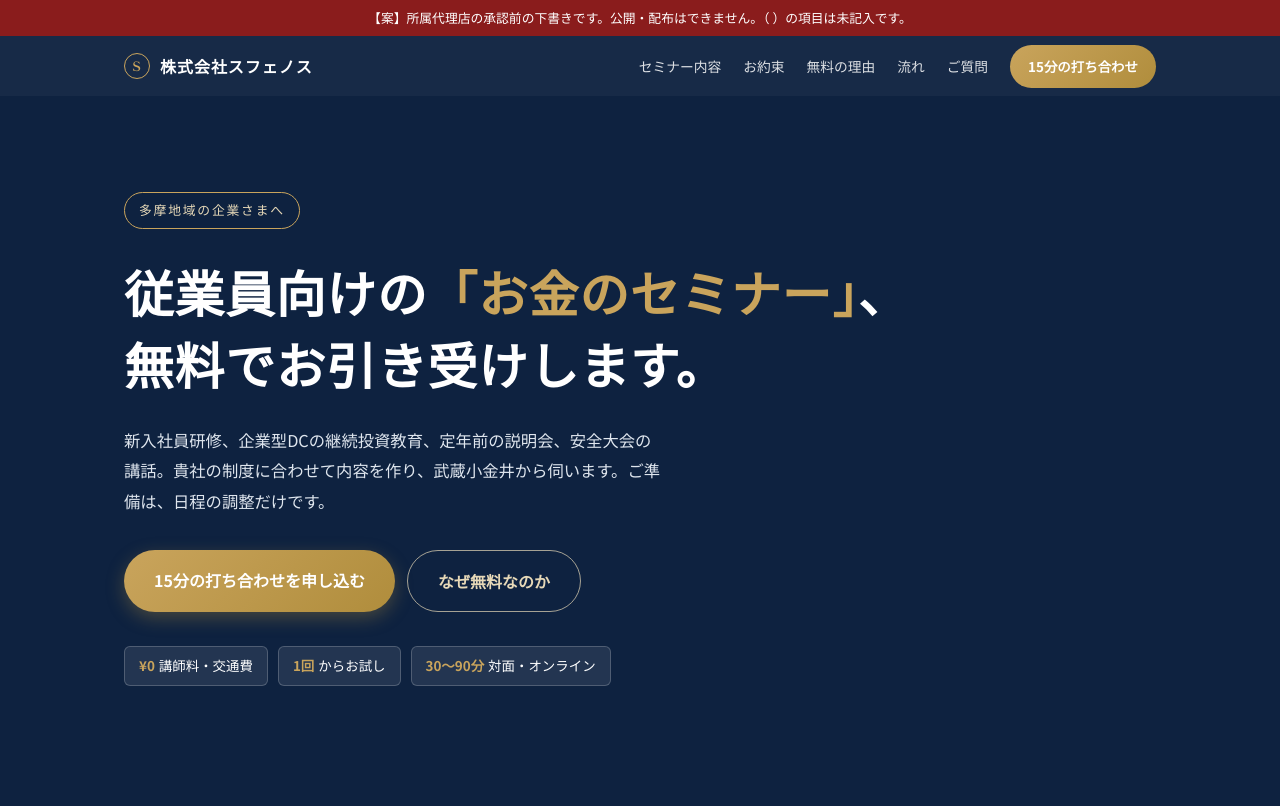
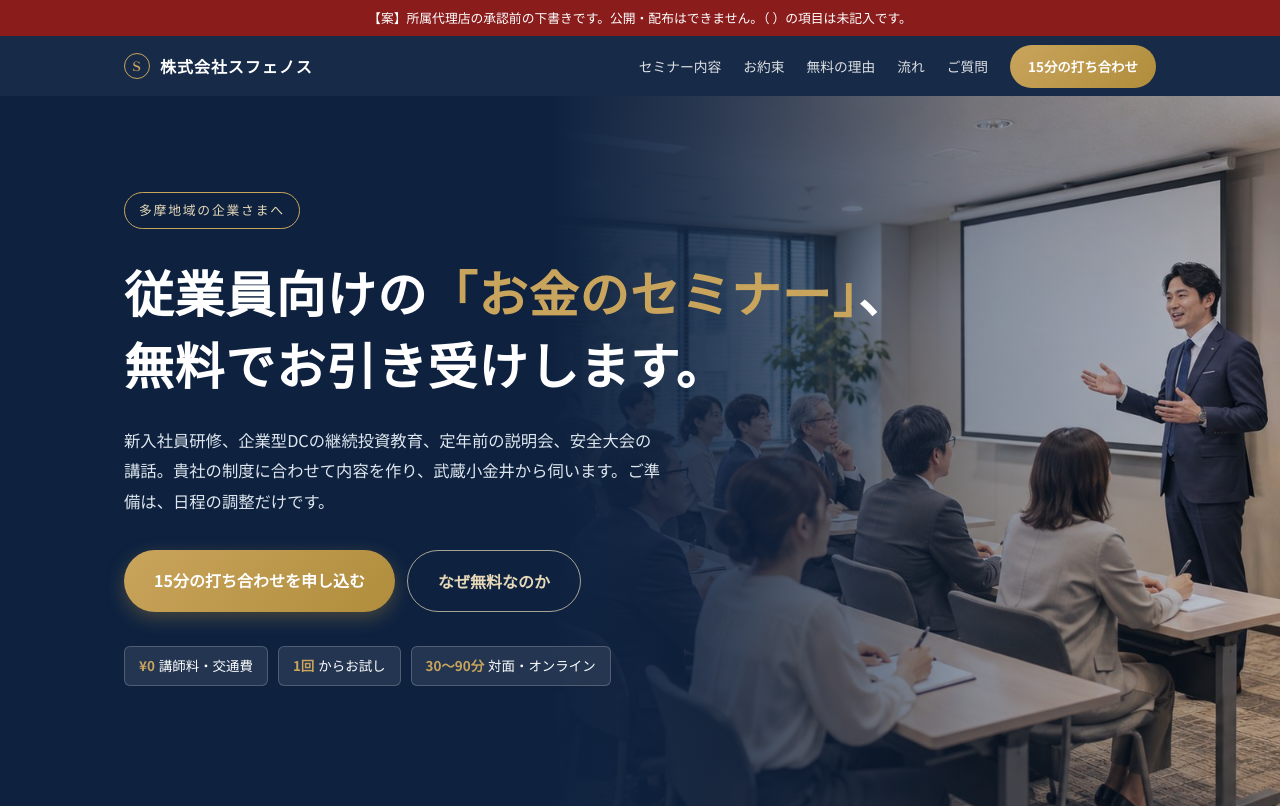
Before and after one commit to koseken0719-lang/kentakoseki0719, a plain HTML site: page fukuri-fp-sales/lp/index.html in a window 1280 px wide. Shown: the top 808 px of the page. Drawn offline with Linux system fonts and the light colour scheme.

Commit message:
案内ページに画像9点を追加し、全体プレビュー画像を同梱
Co-Authored-By: Claude Fable 5.2 <noreply@anthropic.com>
Claude-Session: https://claude.ai/code/session_01P1Jscf4cTZKgUuMGeDDT6j

```diff
--- a/fukuri-fp-sales/lp/index.html
+++ b/fukuri-fp-sales/lp/index.html
@@ -42,7 +42,7 @@ a{color:inherit}
 /* ヒーロー */
 .hero{position:relative;background:var(--navy-deep);color:#fff;overflow:hidden}
 .hero::before{content:"";position:absolute;inset:0;background:url(assets/hero.jpg) center right/cover no-repeat;opacity:.9}
-.hero::after{content:"";position:absolute;inset:0;background:linear-gradient(90deg,var(--navy-deep) 0%,rgba(14,34,64,.94) 38%,rgba(14,34,64,.45) 70%,rgba(14,34,64,.15) 100%)}
+.hero::after{content:"";position:absolute;inset:0;background:linear-gradient(90deg,var(--navy-deep) 0%,var(--navy-deep) 43%,rgba(14,34,64,.82) 56%,rgba(14,34,64,.4) 76%,rgba(14,34,64,.12) 100%)}
 .hero .wrap{position:relative;z-index:1;padding-top:96px;padding-bottom:104px}
 .eyebrow{display:inline-block;border:1px solid var(--gold-bright);color:var(--gold-pale);font-size:.8rem;letter-spacing:.14em;padding:5px 14px;border-radius:999px}
 h1{font-family:var(--serif);font-size:clamp(1.9rem,4.8vw,3.1rem);line-height:1.45;margin:.55em 0 .5em;font-weight:800;letter-spacing:.02em;max-width:18em}
```
Also changed, not shown: fukuri-fp-sales/lp/assets/consult.jpg (added), fukuri-fp-sales/lp/assets/contact.jpg (added), fukuri-fp-sales/lp/assets/dc.jpg (added), fukuri-fp-sales/lp/assets/hero.jpg (added), fukuri-fp-sales/lp/assets/newhire.jpg (added), fukuri-fp-sales/lp/assets/preretire.jpg (added), fukuri-fp-sales/lp/assets/safety.jpg (added), fukuri-fp-sales/lp/assets/survey.jpg (added), fukuri-fp-sales/lp/assets/totalreward.jpg (added), fukuri-fp-sales/lp/preview.jpg (added).
